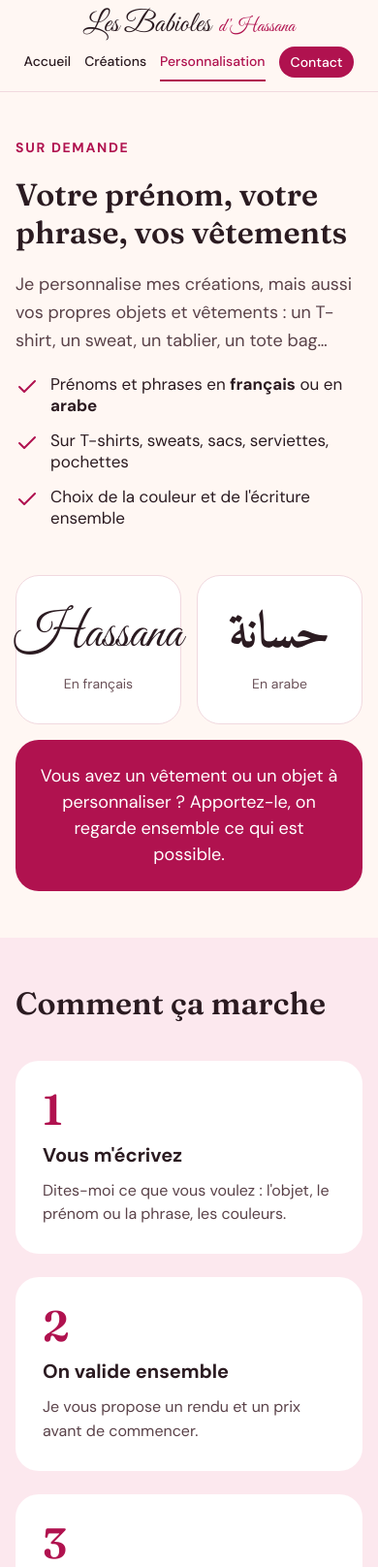
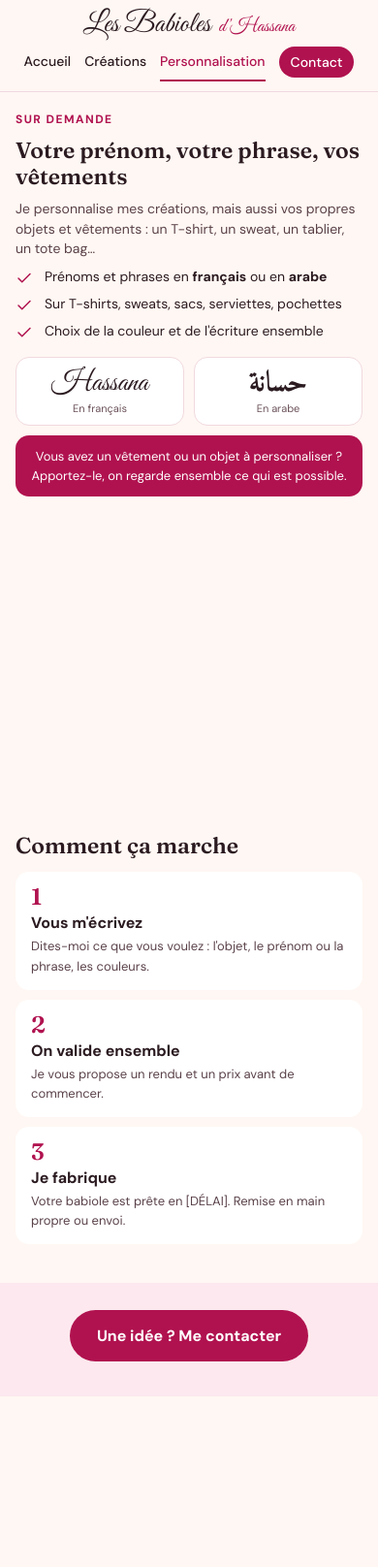
Before and after one commit to linaleclerc/babioles, a plain HTML site: page personnalisation.html in a window 390 px wide. Shown: the top 1616 px of the page at 97% size. After the commit the page ends 1440 px from the top, so only its background shows below. Drawn offline with Linux system fonts and the light colour scheme.

Commit message:
Add files via upload

```diff
--- a/personnalisation.html
+++ b/personnalisation.html
@@ -7,7 +7,7 @@
 <meta name="description" content="Pochettes, sacs, trousses, marque-pages, cartes et vêtements personnalisés à la main. Prénoms en français ou en arabe.">
 <link rel="preconnect" href="https://fonts.googleapis.com">
 <link href="https://fonts.googleapis.com/css2?family=Great+Vibes&amp;family=Fraunces:opsz,wght@9..144,500;9..144,600&amp;family=DM+Sans:wght@400;500;700&amp;family=Amiri:wght@700&amp;display=swap" rel="stylesheet">
-<link rel="stylesheet" href="style.css">
+<link rel="stylesheet" href="style.css?v=3">
 </head>
 <body>
 <header class="entete"><div class="entete-in">
--- a/style.css
+++ b/style.css
@@ -25,6 +25,7 @@ body.page-accueil #accueil .bas{margin-top:clamp(16px,5vh,56px) !important}
 .menu a{padding:10px 0}
 .menu a.contact{padding:7px 12px}
 #accueil-texte .decale{margin-left:0 !important}
+.appel{padding:28px 16px 36px}
 #accueil svg g{filter:none}
 #creations{padding:40px 16px !important}
 #grille{grid-template-columns:repeat(2,minmax(0,1fr)) !important;gap:20px 14px !important}
@@ -32,6 +33,51 @@ body.page-accueil #accueil .bas{margin-top:clamp(16px,5vh,56px) !important}
 #grille img{aspect-ratio:1/1 !important;border-radius:14px !important}
 #grille h3{font-size:16px !important;line-height:1.2}
 #grille p{font-size:13px !important;line-height:1.4 !important}
-#personnalisation,#comment{padding:48px 16px !important}
-#contact{padding:56px 16px !important}
 }
+
+/* hauteur de la barre du menu */
+:root{--barre:72px}
+/* Personnalisation : "Sur demande" = un écran entier */
+#personnalisation{min-height:calc(100vh - var(--barre));min-height:calc(100svh - var(--barre));box-sizing:border-box;display:flex;align-items:center;padding:56px 24px !important}
+#personnalisation>div{width:100%}
+#personnalisation h2{font-size:clamp(2.6rem,4.4vw,3.6rem) !important;line-height:1.08}
+#personnalisation p{font-size:20px !important}
+#personnalisation div[style*="font-size: 17px"]{font-size:19px !important}
+#personnalisation [lang="ar"],#personnalisation span[style*="Great Vibes"]{font-size:68px !important}
+#comment{background:#FFF7F3 !important;padding:24px 24px 72px !important}
+/* Contact : fond foncé sur toute la page */
+html:has(body.page-contact),body.page-contact{background:#2B1B21}
+body.page-contact .page-main{min-height:calc(100vh - var(--barre));min-height:calc(100svh - var(--barre));display:flex;align-items:center}
+body.page-contact #contact{width:100%;box-sizing:border-box}
+@media (max-width:700px){
+:root{--barre:104px}
+#personnalisation{padding:20px 16px !important;align-items:flex-start}
+#personnalisation>div{gap:16px !important}
+#personnalisation>div>div{gap:10px !important}
+#personnalisation p[style*="letter-spacing"]{font-size:12px !important}
+#personnalisation h2{font-size:23px !important;line-height:1.15}
+#personnalisation p{font-size:14px !important;line-height:1.45 !important}
+#personnalisation div[style*="font-size: 17px"]{font-size:14px !important;gap:8px !important}
+#personnalisation svg{width:18px;height:18px}
+#personnalisation div[style*="grid-template-columns"]{gap:10px !important}
+#personnalisation [lang="ar"],#personnalisation span[style*="Great Vibes"]{font-size:30px !important}
+#personnalisation div[style*="padding: 32px 20px"]{padding:10px 8px !important;gap:2px !important;border-radius:14px !important}
+#personnalisation span[style*="font-size: 14px"]{font-size:11px !important}
+#personnalisation div[style*="grid-column: span 2"]{font-size:13px !important;padding:12px !important;border-radius:14px !important}
+#comment{padding:24px 16px 40px !important}
+#comment>div{gap:14px !important}
+#comment h2,#contact h2{font-size:23px !important;line-height:1.15}
+#comment div[style*="grid-template-columns"]{gap:10px !important}
+#comment div[style*="padding: 28px"]{padding:14px 16px !important;gap:4px !important;border-radius:14px !important}
+#comment span[style*="font-size: 44px"]{font-size:24px !important}
+#comment h3{font-size:16px !important}
+#comment p{font-size:13px !important}
+#contact{padding:28px 16px !important}
+#contact>div:first-child{gap:18px !important}
+#contact>div:first-child>div{gap:8px !important}
+#contact p{font-size:14px !important;line-height:1.45 !important}
+#contact a{padding:12px 16px !important;font-size:15px;border-radius:12px !important}
+#contact a span{font-size:14px}
+#contact>div:last-child{margin-top:24px !important}
+#contact>div:last-child span:first-child{font-size:22px !important}
+}
```
Also changed, not shown: contact.html (+1 -1 lines).
